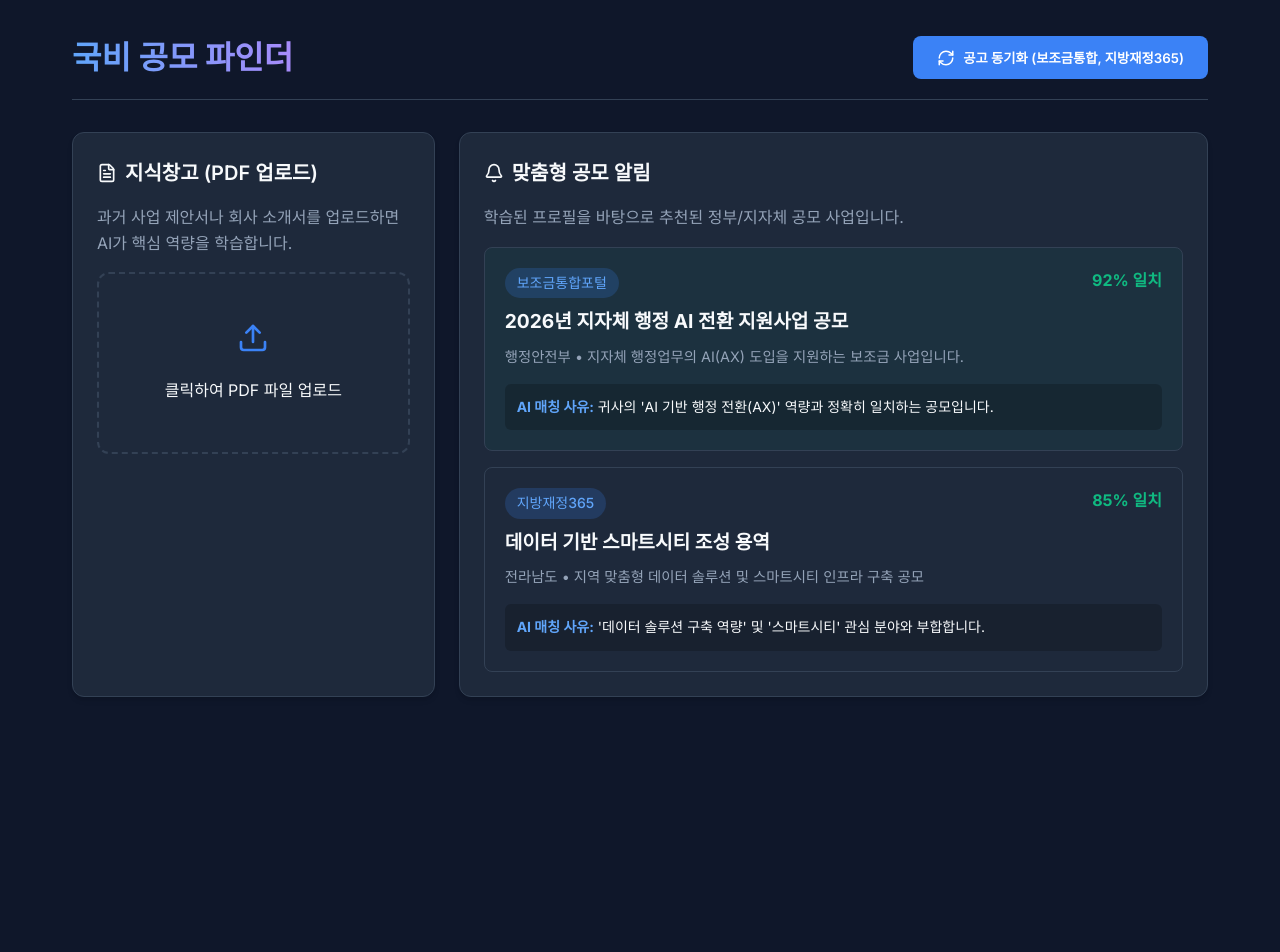
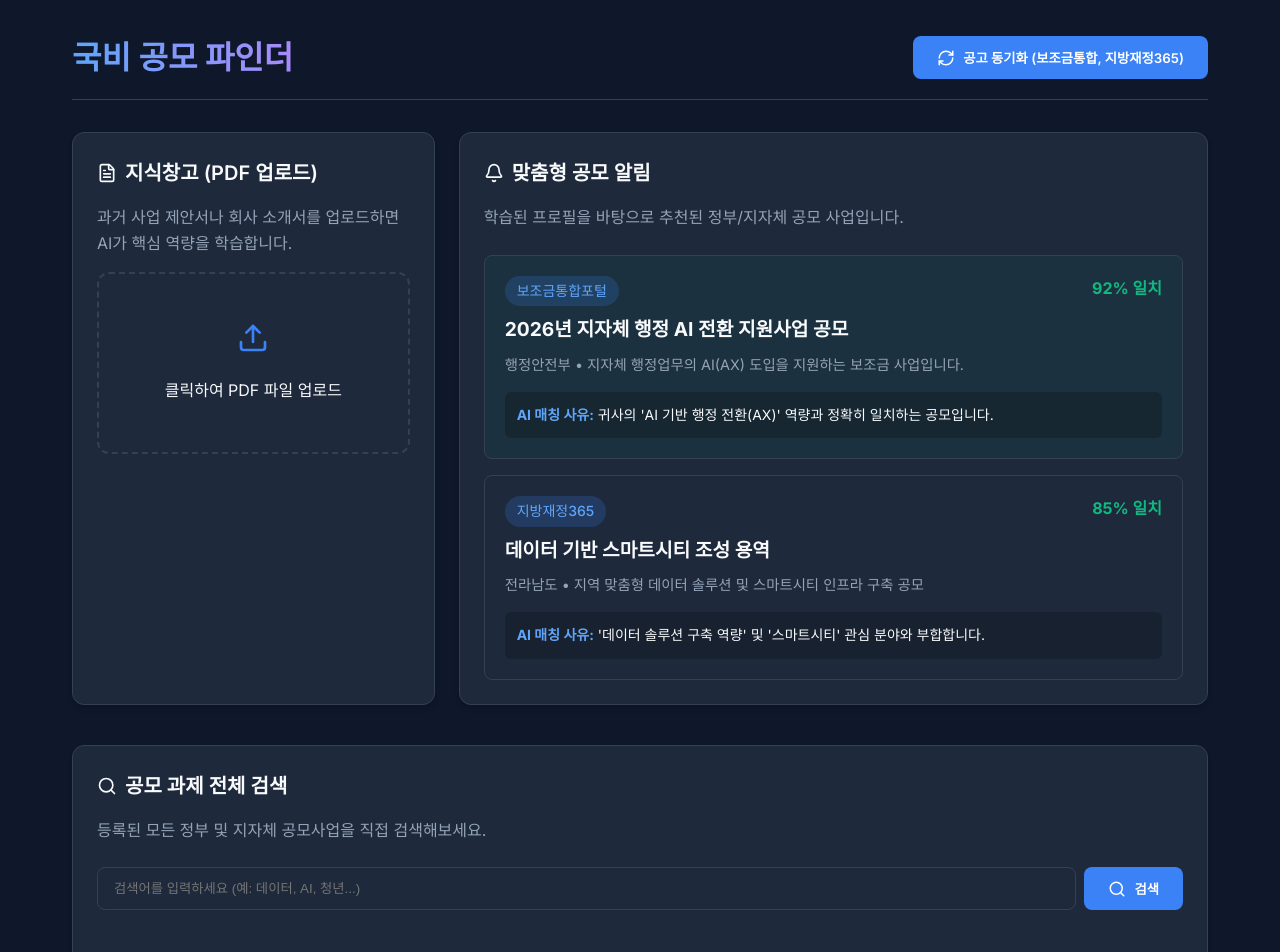
Before and after one commit to leehun0720-hash/gvfinder, a Next.js app: page / in a window 1280 px wide. Shown: the top 952 px of the page. Before the commit the page ends 800 px from the top, so only its background shows below. Built offline with nearby package versions, Linux system fonts and the light colour scheme.

Commit message:
Add search functionality for government projects

```diff
--- /dev/null
+++ b/app/api/contracts/search/route.ts
@@ -0,0 +1,33 @@
+import { NextRequest, NextResponse } from 'next/server';
+import prisma from '@/lib/prisma';
+
+export async function GET(req: NextRequest) {
+  const searchParams = req.nextUrl.searchParams;
+  const q = searchParams.get('q');
+
+  if (!q) {
+    return NextResponse.json({ contracts: [] });
+  }
+
+  try {
+    const contracts = await prisma.contract.findMany({
+      where: {
+        OR: [
+          { title: { contains: q } },
+          { description: { contains: q } },
+          { department: { contains: q } },
+          { sourcePortal: { contains: q } },
+        ],
+      },
+      orderBy: {
+        publishedAt: 'desc',
+      },
+      take: 20, // Limit to 20 results
+    });
+
+    return NextResponse.json({ contracts });
+  } catch (error) {
+    console.error("Search error:", error);
+    return NextResponse.json({ error: 'Failed to search contracts' }, { status: 500 });
+  }
+}
--- a/app/page.tsx
+++ b/app/page.tsx
@@ -10,6 +10,11 @@ export default function Home() {
   const [profile, setProfile] = useState<any>(null);
   const [matches, setMatches] = useState<any[]>([]);
   const fileInputRef = useRef<HTMLInputElement>(null);
+
+  // Search states
+  const [searchQuery, setSearchQuery] = useState('');
+  const [searchResults, setSearchResults] = useState<any[]>([]);
+  const [isSearching, setIsSearching] = useState(false);
 
   const fetchMatches = async () => {
     // For this prototype, we'll fetch matches from a new API route or we could just use state.
@@ -49,13 +54,29 @@ export default function Home() {
       const data = await res.json();
       if (data.success) {
         alert(`새로운 공고 ${data.syncedContracts}건이 동기화되었고, ${data.newMatches}건의 새로운 매칭이 발견되었습니다.`);
-        // Here we ideally fetch matches from DB. For now, we'll just mock the matches state
-        // to show something in the UI since we don't have a GET endpoint yet.
       }
     } catch (err) {
       console.error(err);
     } finally {
       setSyncing(false);
+    }
+  };
+
+  const handleSearch = async (e: React.FormEvent) => {
+    e.preventDefault();
+    if (!searchQuery.trim()) {
+      setSearchResults([]);
+      return;
+    }
+    setIsSearching(true);
+    try {
+      const res = await fetch(`/api/contracts/search?q=${encodeURIComponent(searchQuery)}`);
+      const data = await res.json();
+      setSearchResults(data.contracts || []);
+    } catch (err) {
+      console.error("Search failed", err);
+    } finally {
+      setIsSearching(false);
     }
   };
 
@@ -124,8 +145,10 @@ export default function Home() {
         </section>
 
         <section className="card" style={{ gridColumn: 'span 2' }}>
-          <h2 className="card-title"><Bell size={20} /> 맞춤형 공모 알림</h2>
-          <p style={{ color: 'var(--text-muted)', marginBottom: '1rem' }}>
+          <div style={{ display: 'flex', justifyContent: 'space-between', alignItems: 'center', marginBottom: '1rem' }}>
+            <h2 className="card-title" style={{ marginBottom: 0 }}><Bell size={20} /> 맞춤형 공모 알림</h2>
+          </div>
+          <p style={{ color: 'var(--text-muted)', marginBottom: '1.5rem' }}>
             학습된 프로필을 바탕으로 추천된 정부/지자체 공모 사업입니다.
           </p>
 
@@ -141,7 +164,7 @@ export default function Home() {
                 행정안전부 • 지자체 행정업무의 AI(AX) 도입을 지원하는 보조금 사업입니다.
               </p>
               <div style={{ fontSize: '0.875rem', padding: '0.75rem', backgroundColor: 'rgba(0,0,0,0.2)', borderRadius: '6px' }}>
-                <strong style={{ color: '#60a5fa' }}>AI 매칭 사유:</strong> 귀사의 &apos;AI 기반 행정 전환(AX)&apos; 역량과 정확히 일치하는 공모입니다.
+                <strong style={{ color: '#60a5fa' }}>AI 매칭 사유:</strong> 귀사의 'AI 기반 행정 전환(AX)' 역량과 정확히 일치하는 공모입니다.
               </div>
             </div>
 
@@ -155,10 +178,58 @@ export default function Home() {
                 전라남도 • 지역 맞춤형 데이터 솔루션 및 스마트시티 인프라 구축 공모
               </p>
               <div style={{ fontSize: '0.875rem', padding: '0.75rem', backgroundColor: 'rgba(0,0,0,0.2)', borderRadius: '6px' }}>
-                <strong style={{ color: '#60a5fa' }}>AI 매칭 사유:</strong> &apos;데이터 솔루션 구축 역량&apos; 및 &apos;스마트시티&apos; 관심 분야와 부합합니다.
+                <strong style={{ color: '#60a5fa' }}>AI 매칭 사유:</strong> '데이터 솔루션 구축 역량' 및 '스마트시티' 관심 분야와 부합합니다.
               </div>
             </div>
           </div>
+        </section>
+
+        {/* Search Section */}
+        <section className="card" style={{ gridColumn: 'span 3', marginTop: '1rem' }}>
+          <h2 className="card-title"><Search size={20} /> 공모 과제 전체 검색</h2>
+          <p style={{ color: 'var(--text-muted)', marginBottom: '1.5rem' }}>
+            등록된 모든 정부 및 지자체 공모사업을 직접 검색해보세요.
+          </p>
+
+          <form onSubmit={handleSearch} style={{ display: 'flex', gap: '0.5rem', marginBottom: '2rem' }}>
+            <input
+              type="text"
+              className="input-field"
+              placeholder="검색어를 입력하세요 (예: 데이터, AI, 청년...)"
+              value={searchQuery}
+              onChange={(e) => setSearchQuery(e.target.value)}
+              style={{ flex: 1, padding: '0.75rem 1rem', borderRadius: '8px', border: '1px solid var(--border-color)', backgroundColor: 'var(--card-bg)', color: '#fff' }}
+            />
+            <button type="submit" className="btn" disabled={isSearching}>
+              {isSearching ? <div className="loading-spinner"></div> : <Search size={18} />}
+              검색
+            </button>
+          </form>
+
+          {searchResults.length > 0 ? (
+            <div style={{ display: 'grid', gridTemplateColumns: 'repeat(auto-fill, minmax(300px, 1fr))', gap: '1rem' }}>
+              {searchResults.map((contract) => (
+                <div key={contract.id} style={{ border: '1px solid var(--border-color)', borderRadius: '8px', padding: '1.25rem', backgroundColor: 'var(--card-bg)' }}>
+                  <div style={{ display: 'flex', justifyContent: 'space-between', marginBottom: '0.5rem' }}>
+                    <span className="badge">{contract.sourcePortal}</span>
+                  </div>
+                  <h3 style={{ fontSize: '1.1rem', marginBottom: '0.5rem' }}>{contract.title}</h3>
+                  <p style={{ color: 'var(--text-muted)', fontSize: '0.9rem', marginBottom: '0.5rem' }}>
+                    {contract.department}
+                  </p>
+                  <p style={{ color: 'rgba(255,255,255,0.8)', fontSize: '0.85rem' }}>
+                    {contract.description}
+                  </p>
+                </div>
+              ))}
+            </div>
+          ) : (
+            searchQuery && !isSearching && (
+              <div style={{ textAlign: 'center', padding: '2rem', color: 'var(--text-muted)' }}>
+                검색 결과가 없습니다.
+              </div>
+            )
+          )}
         </section>
       </main>
     </div>
```
